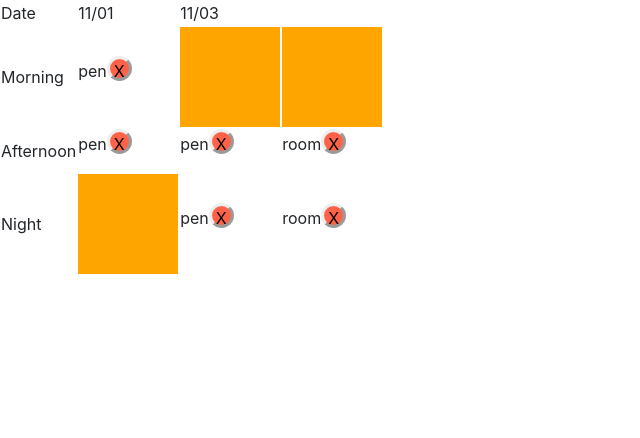
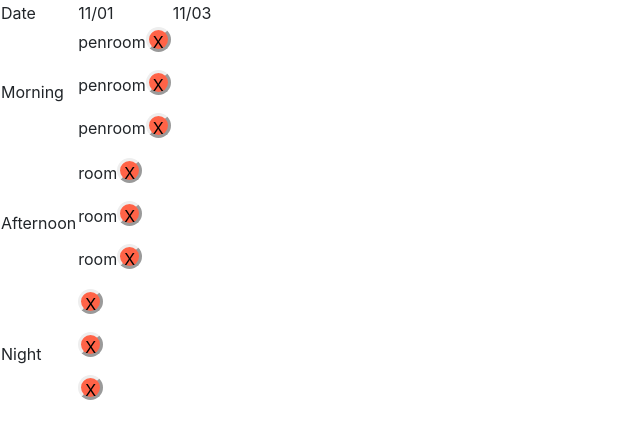
Before and after one commit to YiChunHung/Borrow_sys, a React app: page / in a window 1280 px wide. Shown: the top 438 px of the page, without its empty margins (0-640 px from the left). Built offline with nearby package versions, Linux system fonts and the light colour scheme; the HTML template or start-up script is replaced by a standard one.

Commit message:
key is not complete

```diff
--- a/src/components/TimeTable.jsx
+++ b/src/components/TimeTable.jsx
@@ -5,14 +5,27 @@ import ButtonTimeDelete from 'components/ButtonTimeDelete.jsx';
 import 'components/TimeTable.css';
 
 function ButtonChoosing(props){
-	if (props.notAvailable) {
-		return (
-			<ButtonTimeDelete item={props.item}/>
-		)
-	} else {
-		return (
-			<ButtonTimeAvailable/>
-		)
+	console.log(props.date.length)
+	console.log(props.date[props.time].item[0])
+	console.log(props.time)
+	for (var i = 0; i<props.date[props.time].item.length ; i++) {
+		if(props.date[props.time].item[i].length==0){
+			return(
+				<td> <ButtonTimeAvailable/> </td>
+			)
+		} else {
+			const buttondelete = props.date.map(
+				button => <ButtonTimeDelete item={props.date[props.time].item[i].name} />
+			);
+
+			return(
+				<td>
+					{buttondelete}
+				</td>
+			)
+		}
+
+
 	}
 }
 
@@ -39,29 +52,36 @@ export default class TimeTable extends React.Component{
 			},{
 				date:
 			}*/],
-			back:[{
-				id: 3,
-				item: 'pen',
-				date: '11/01',
-				morning: true,
-				afternoon: true,
-				night: false
-			}, {
-				id: 4,
-				item: 'pen',
-				date: '11/03',
-				morning: false,
-				afternoon: true,
-				night: true
-			}, {
-				id: 5,
-				item: 'room',
-				date: '11/01',
-				morning: false,
-				afternoon: true,
-				night: true
-			}]
+			tableDate: [
+				{
+					item:[{
+						name: ['pen','room'],
+						id: 3
+					},{
+						name: [],
+						id: 4
+					}]
+				},
+				{
+					item:[{
+						name: ['room'],
+						id: 5
+					},{
+						name: [],
+						id: 6
+					}]
+				},
+				{
+					item:[{
+						name: [],
+						id: 7
+					},{
+						name: ['pen'],
+						id: 8
+					}]
+				}
 
+			]
 
 		}
 	}
@@ -71,7 +91,7 @@ export default class TimeTable extends React.Component{
 	render(){
 		const head = this.state.frontDate.map(
 			front => <td key={front.id}> {front.date} </td>
-		);
+		);/*
 		const rowMorning = this.state.back.map(
 			morning =>
 				<td key={morning.id}>
@@ -89,7 +109,7 @@ export default class TimeTable extends React.Component{
 				<td key={night.id}>
 				<ButtonChoosing notAvailable={night.night} item={night.item}/>
 				</td>
-		);
+		);*/
 
 
 		return (
@@ -103,15 +123,15 @@ export default class TimeTable extends React.Component{
      			<tbody>
      				<tr>
      					<td>Morning</td>
-     					{rowMorning}
+     					<ButtonChoosing date={this.state.tableDate} time={0}/>
      				</tr>
      				<tr>
      					<td>Afternoon</td>
-     					{rowAfternoon}
+     					<ButtonChoosing date={this.state.tableDate} time={1}/>
      				</tr>
      				<tr>
      					<td>Night</td>
-     					{rowNight}
+     					<ButtonChoosing date={this.state.tableDate} time={2}/>
      				</tr>
      			</tbody>
      		</table>
```
